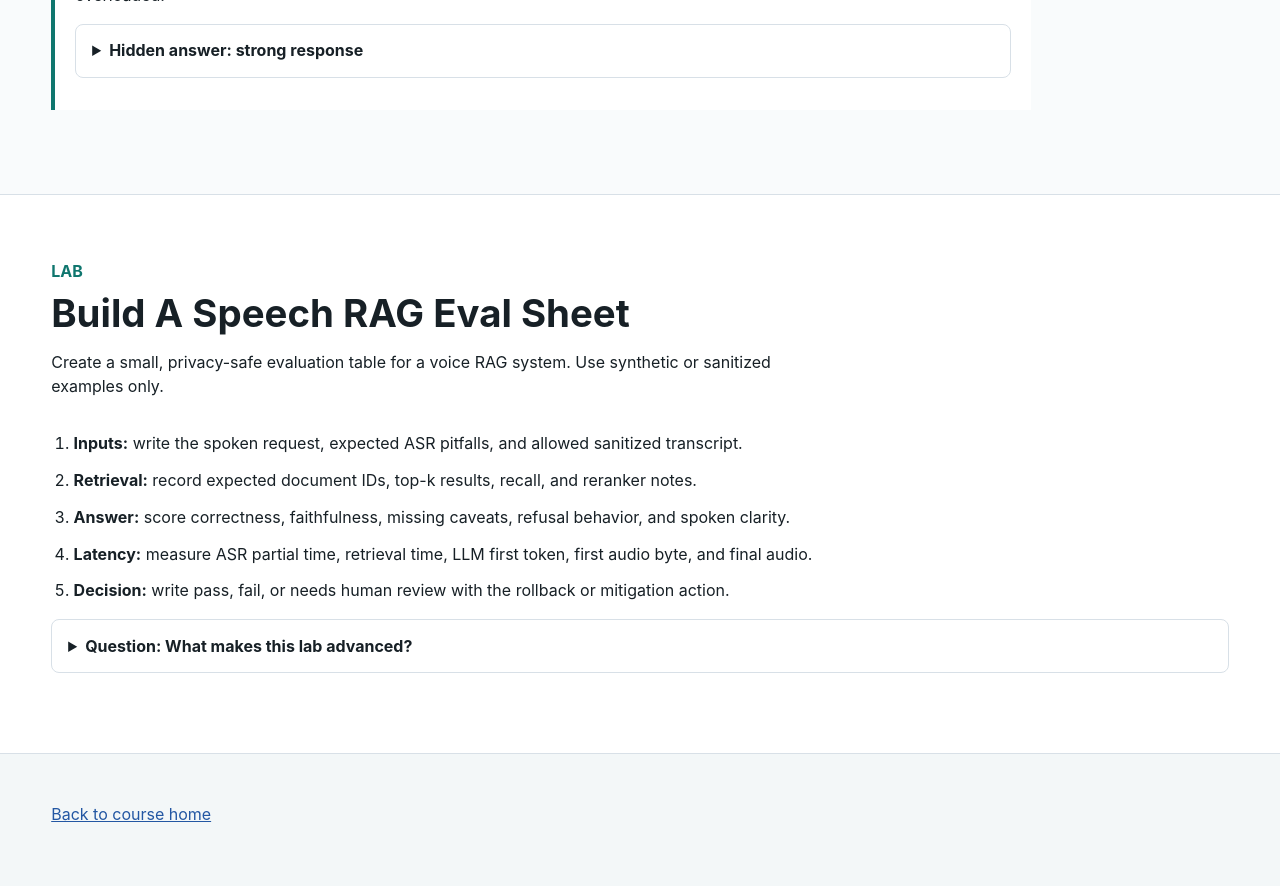
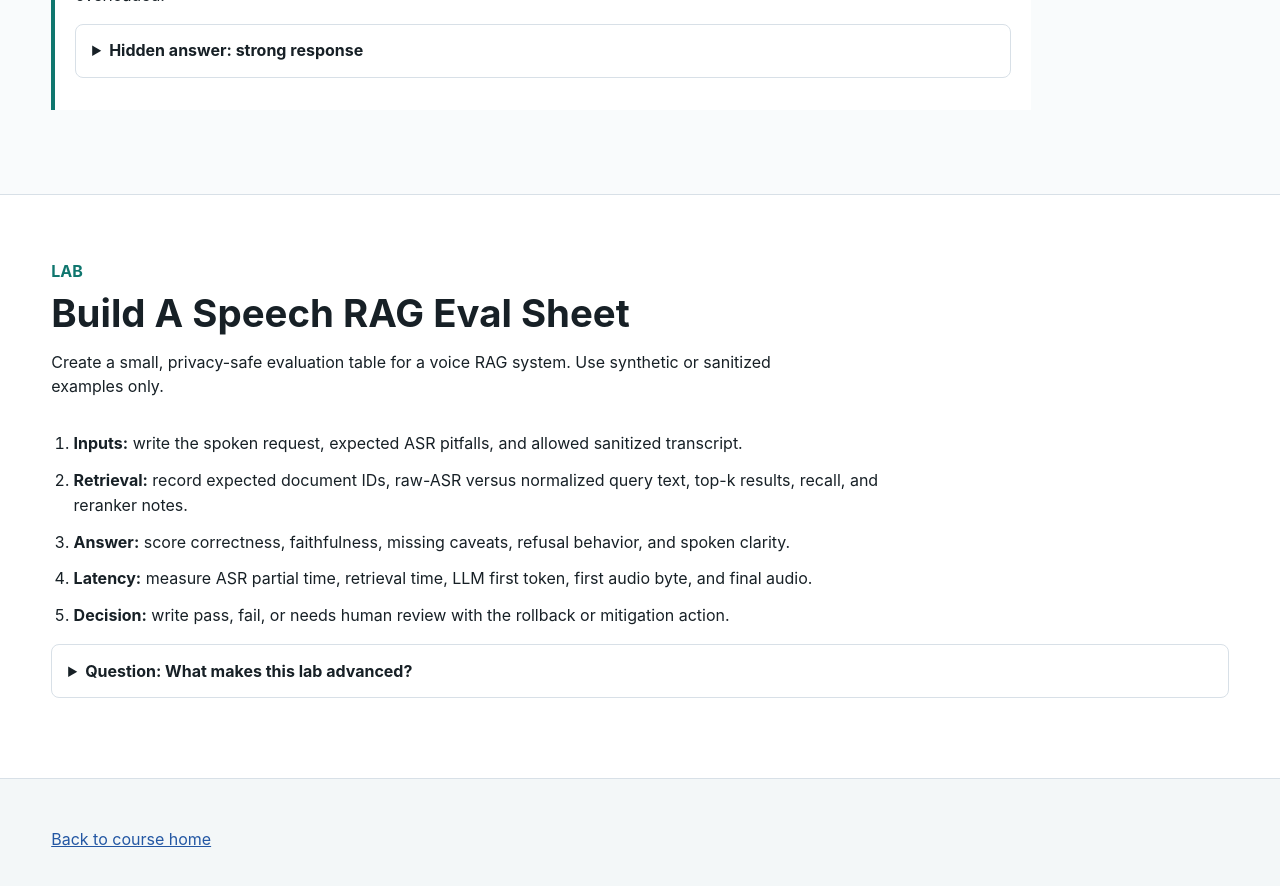
Before and after one commit to kennethli319/kennethli319.github.io, a Jekyll site: the page audio-text-ml-course/lessons/speech-evaluation-rag.html, which Jekyll copies as it is, in a window 1280 px wide and 900 px high, scrolled down 2968 px. Shown: the top 886 px of the window. Built offline with Jekyll 4.4.1, drawn with Linux system fonts in a browser that asks for light colours; part of the change alters nothing that is shown.

Commit message:
Update speech RAG evaluation lesson

```diff
--- a/audio-text-ml-course/lessons/speech-evaluation-rag.html
+++ b/audio-text-ml-course/lessons/speech-evaluation-rag.html
@@ -137,8 +137,10 @@
             Add domain vocabulary biasing, pronunciation variants, entity
             normalization, fuzzy lexical retrieval, character n-gram features,
             audio-confidence-aware query rewriting, and retrieval evaluation
-            with noisy ASR hypotheses. Keep a fallback clarification question
-            when confidence is low or top passages disagree.
+            with noisy ASR hypotheses. Bound rewrites to known product IDs or
+            catalog terms, preserve the original ASR hypothesis for debugging,
+            and keep a fallback clarification question when confidence is low
+            or top passages disagree.
           </p>
         </details>
       </article>
@@ -235,7 +237,7 @@
       </div>
       <ol class="steps">
         <li><strong>Inputs:</strong> write the spoken request, expected ASR pitfalls, and allowed sanitized transcript.</li>
-        <li><strong>Retrieval:</strong> record expected document IDs, top-k results, recall, and reranker notes.</li>
+        <li><strong>Retrieval:</strong> record expected document IDs, raw-ASR versus normalized query text, top-k results, recall, and reranker notes.</li>
         <li><strong>Answer:</strong> score correctness, faithfulness, missing caveats, refusal behavior, and spoken clarity.</li>
         <li><strong>Latency:</strong> measure ASR partial time, retrieval time, LLM first token, first audio byte, and final audio.</li>
         <li><strong>Decision:</strong> write pass, fail, or needs human review with the rollback or mitigation action.</li>
```
